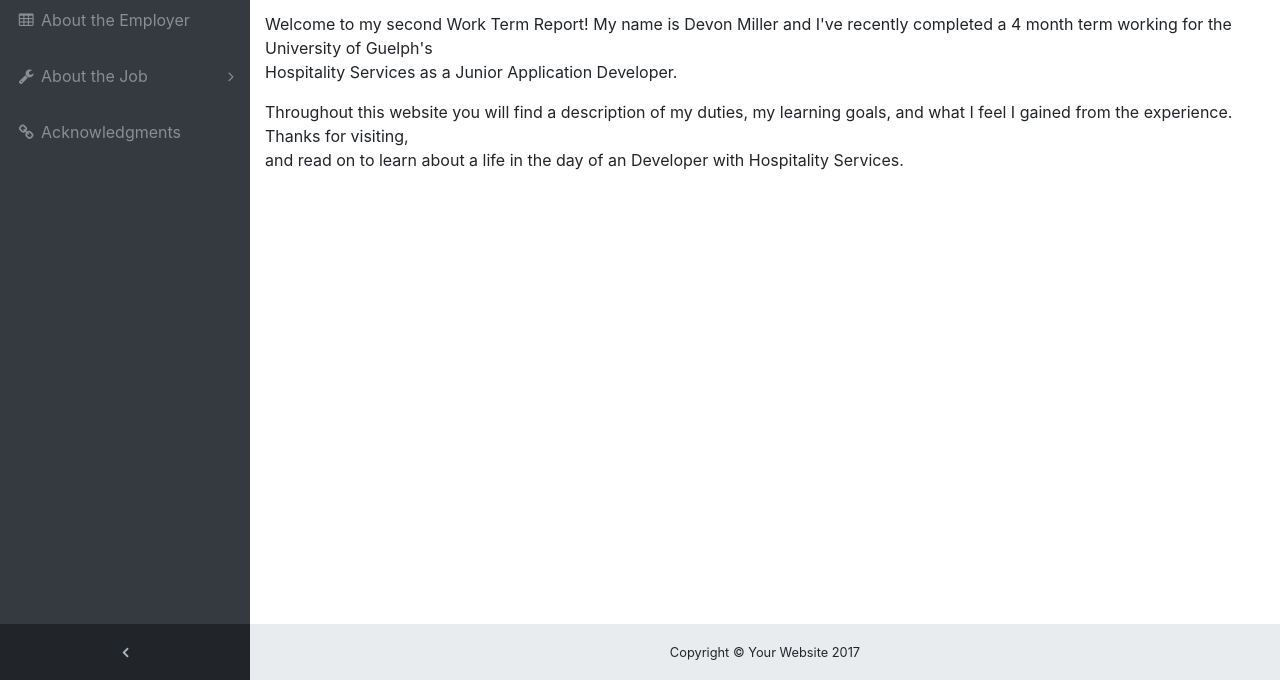
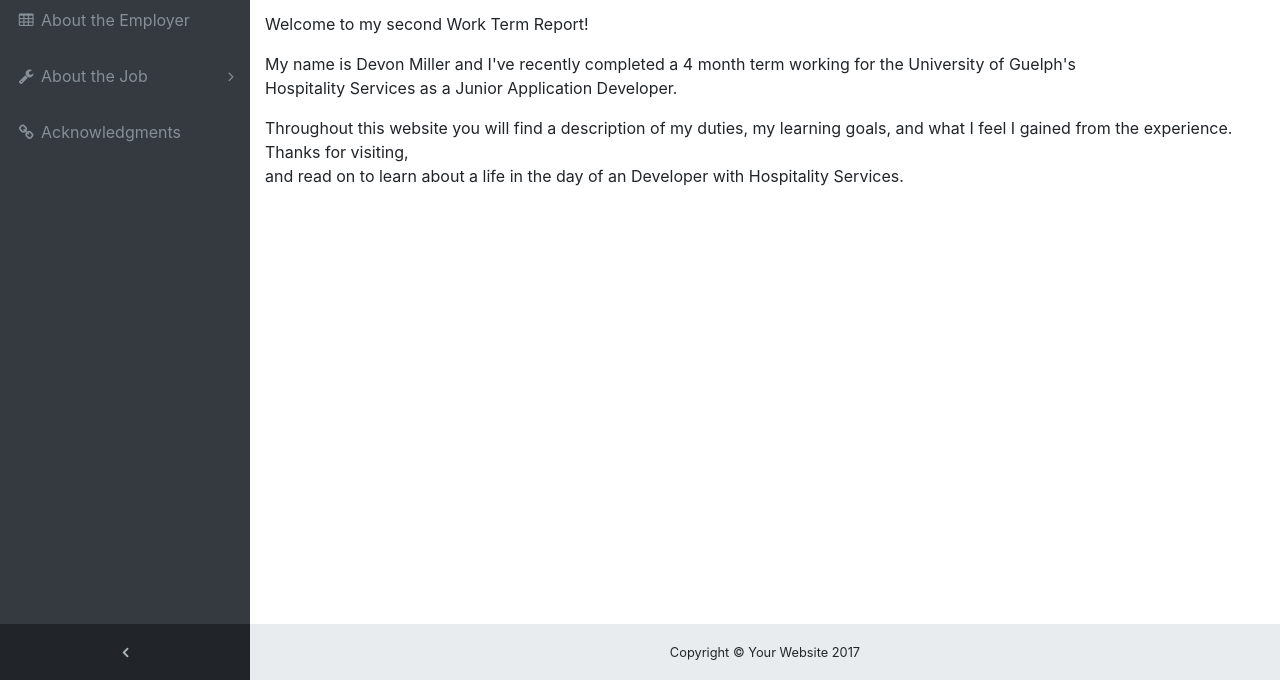
Before and after one commit to worktermtwo/Work-term-two, a website with bundled scripts: page index.html in a window 1280 px wide. Shown: the part 120-800 px from the top of the page. Built offline with nearby package versions, Linux system fonts and the light colour scheme.

Commit message:
Add files via upload

```diff
--- a/index.html
+++ b/index.html
@@ -99,7 +99,7 @@
           <h1> Introduction</h1>
           <p></p><p></p>
           <p>
-              Welcome to my second Work Term Report! My name is Devon Miller and I've recently completed a 4 month term working for the University of Guelph's </br> Hospitality Services as a Junior Application Developer.
+              Welcome to my second Work Term Report!</p><p> My name is Devon Miller and I've recently completed a 4 month term working for the University of Guelph's </br> Hospitality Services as a Junior Application Developer.
           </p><p>
               Throughout this website you will find a description of my duties, my learning goals, and what I feel I gained from the experience. Thanks for visiting, </br> and read on to learn about a life in the day of an Developer with Hospitality Services.
           </p>
```
